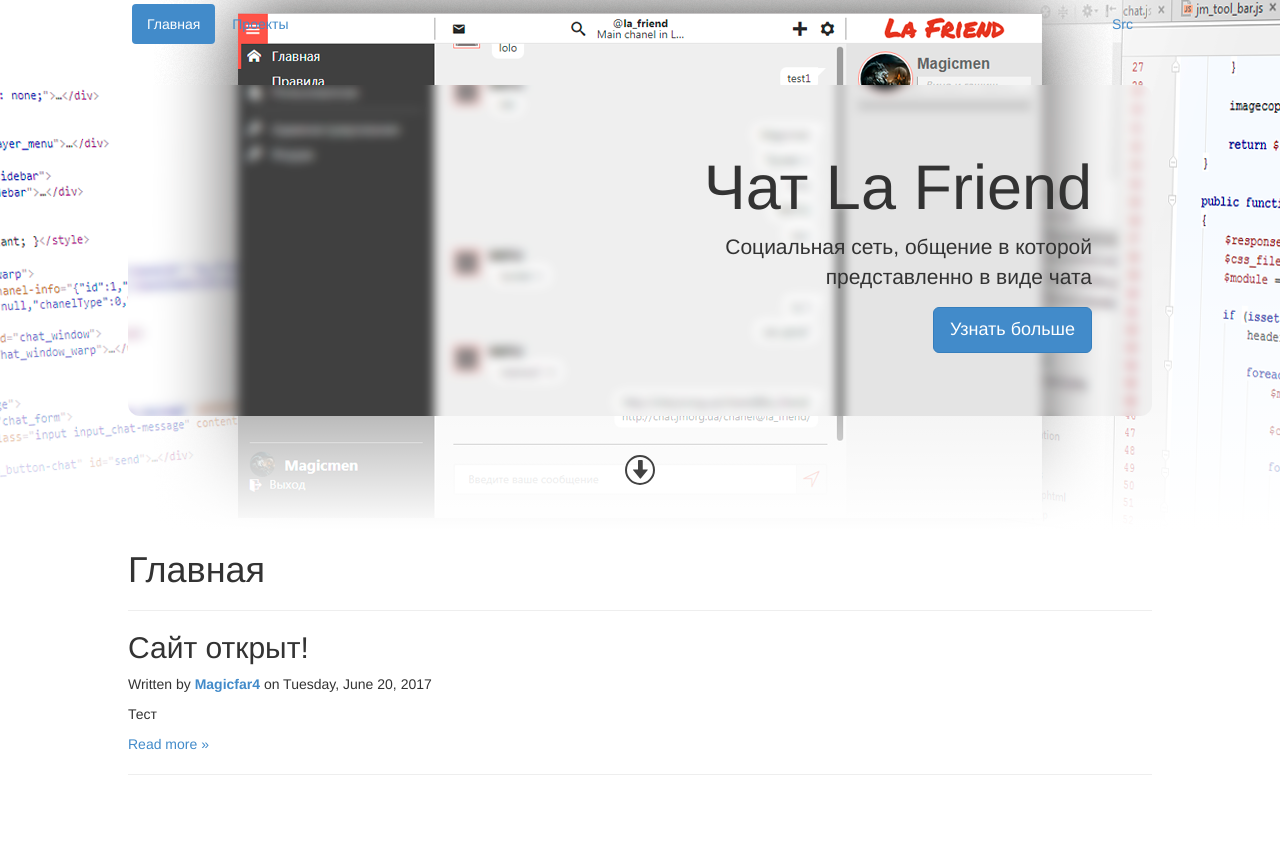
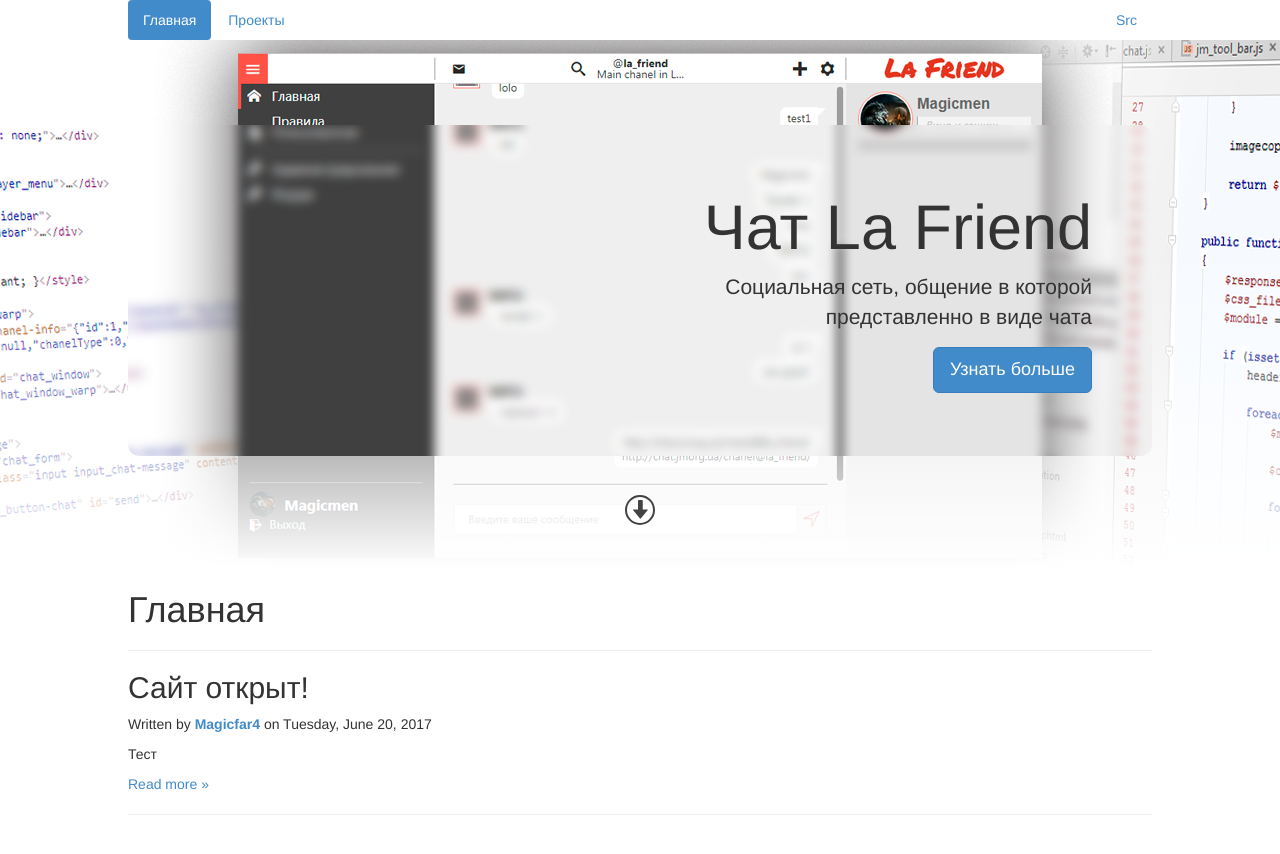
Before and after one commit to jm-organization/jm-organization.github.io, a Jekyll site: the page built from index.html, in a window 1280 px wide and 900 px high. Shown: the top 854 px of the window. Built offline with Jekyll 4.4.1, drawn with Linux system fonts in a browser that asks for light colours.

```diff
--- a/_includes/jm_header.html
+++ b/_includes/jm_header.html
@@ -1,12 +1,4 @@
 <div class="jm-layer" ></div>
-
-<div class="navigation" id="navigation" >
-	<div class="jm-layer nav-layer" ></div>
-
-	<nav class="nav nav-pills page-width" >
-		{% include jm_navigation.html %}
-	</nav>
-</div>
 
 <div class="jm-preview">
 	<div class="jumbotron page-width">
--- a/_layouts/body-sample.html
+++ b/_layouts/body-sample.html
@@ -7,6 +7,14 @@
 		{% include jm_links.html %}
 	</head>
 	<body>
+		<div class="navigation" id="navigation" >
+			<div class="jm-layer nav-layer" ></div>
+
+			<nav class="nav nav-pills page-width" >
+				{% include jm_navigation.html %}
+			</nav>
+		</div>
+
 		<header class="jm-header" id="header" >{% include jm_header.html %}</header>
 
 		<section>
```
